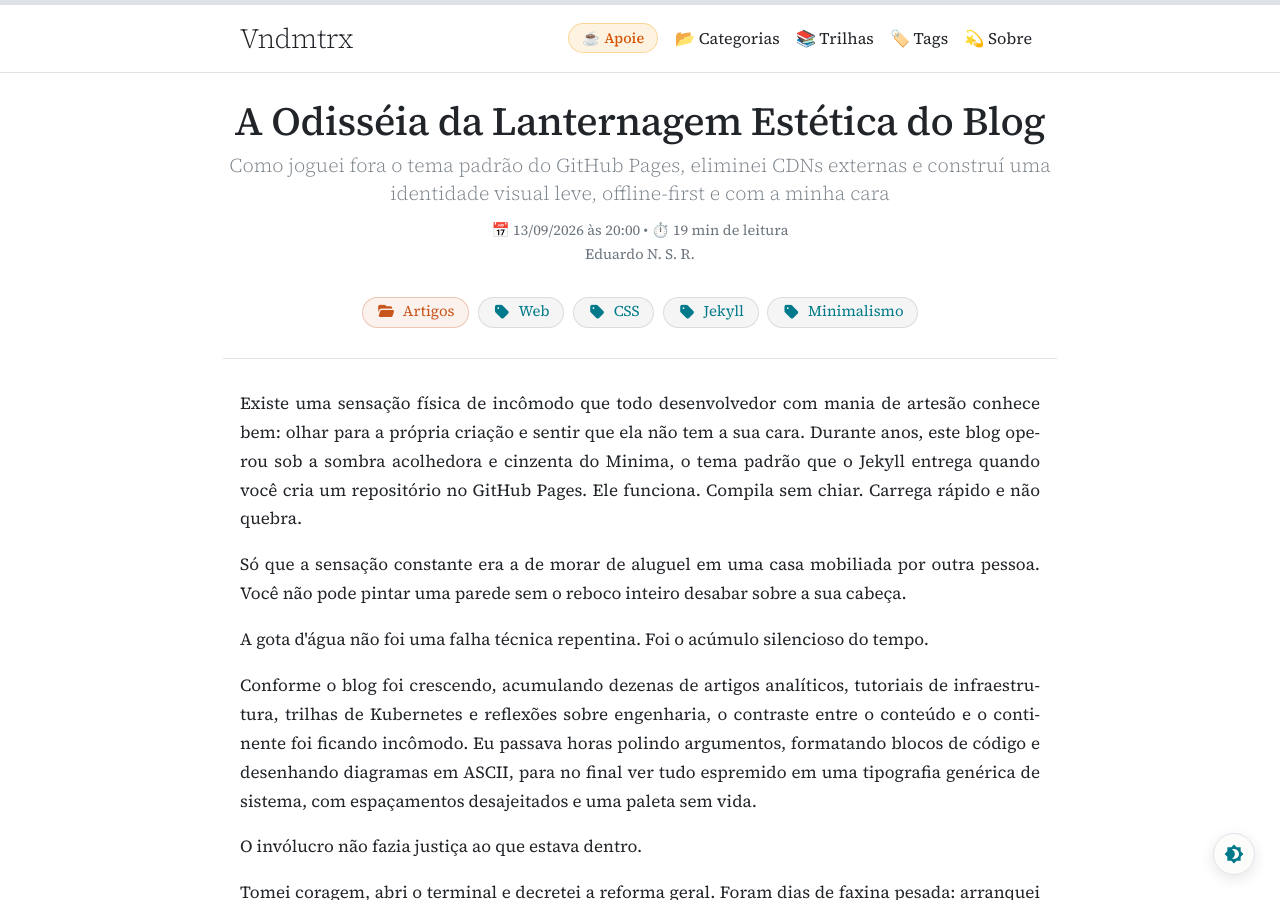
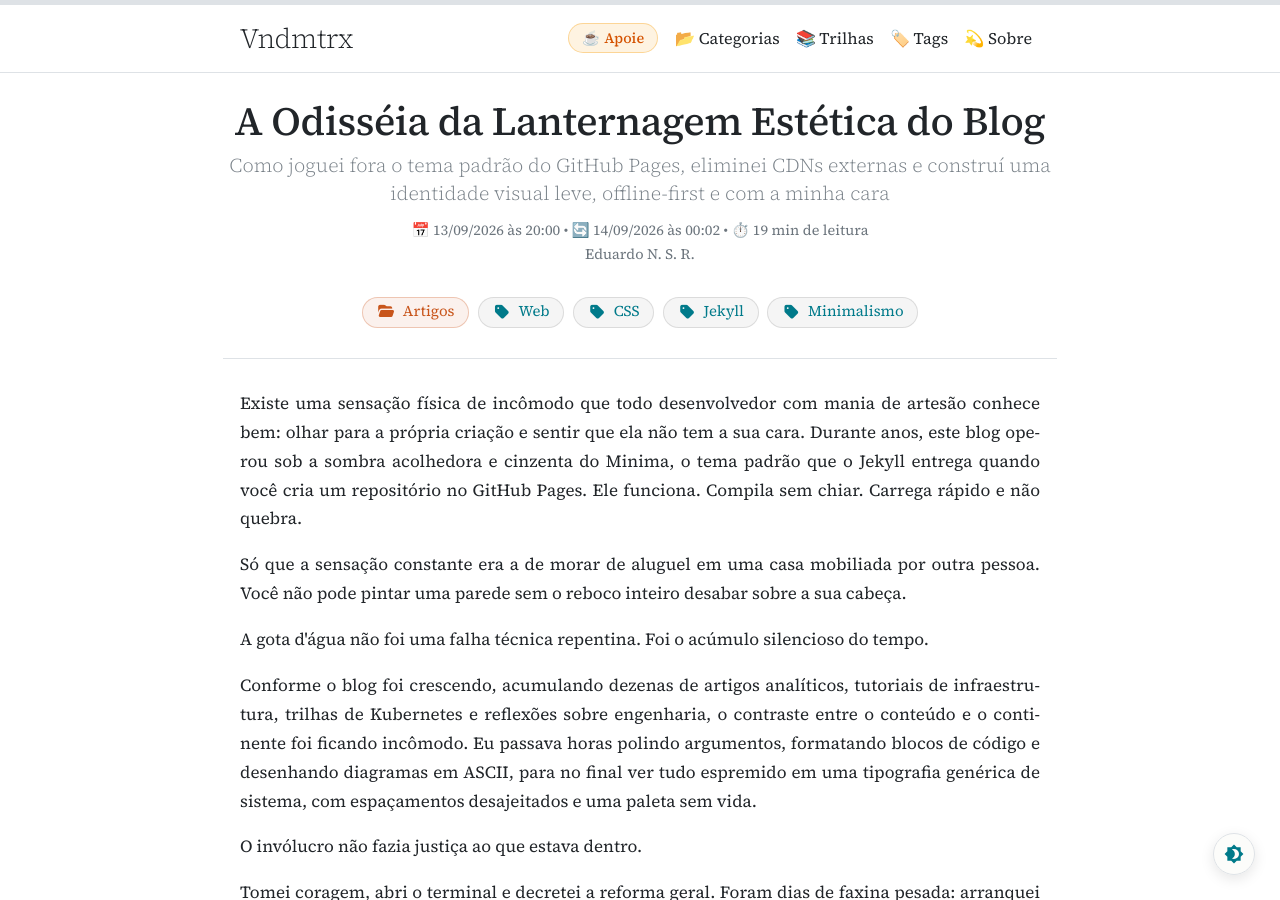
Before and after one commit to vndmtrx/vndmtrx.github.io, a Jekyll site: the page built from _posts/2026/09/2026-09-13-lanternagem-blog.md, in a window 1280 px wide and 900 px high. Built offline with Jekyll 4.4.1, drawn with Linux system fonts in a browser that asks for light colours; nearby versions of some CDN libraries.

Commit message:
Mais um ajuste...

```diff
--- a/_posts/2026/09/2026-09-13-lanternagem-blog.md
+++ b/_posts/2026/09/2026-09-13-lanternagem-blog.md
@@ -5,6 +5,7 @@ subtitle: "Como joguei fora o tema padrão do GitHub Pages, eliminei CDNs extern
 author:
   - "Eduardo N. S. R."
 date: 2026-09-13 20:00:00 GMT-3
+modified_date: 2026-09-14 00:02:00 GMT-3
 permalink: /posts/lanternagem-blog/
 tags: [Web, CSS, Jekyll, Minimalismo]
 category: Artigos
```
